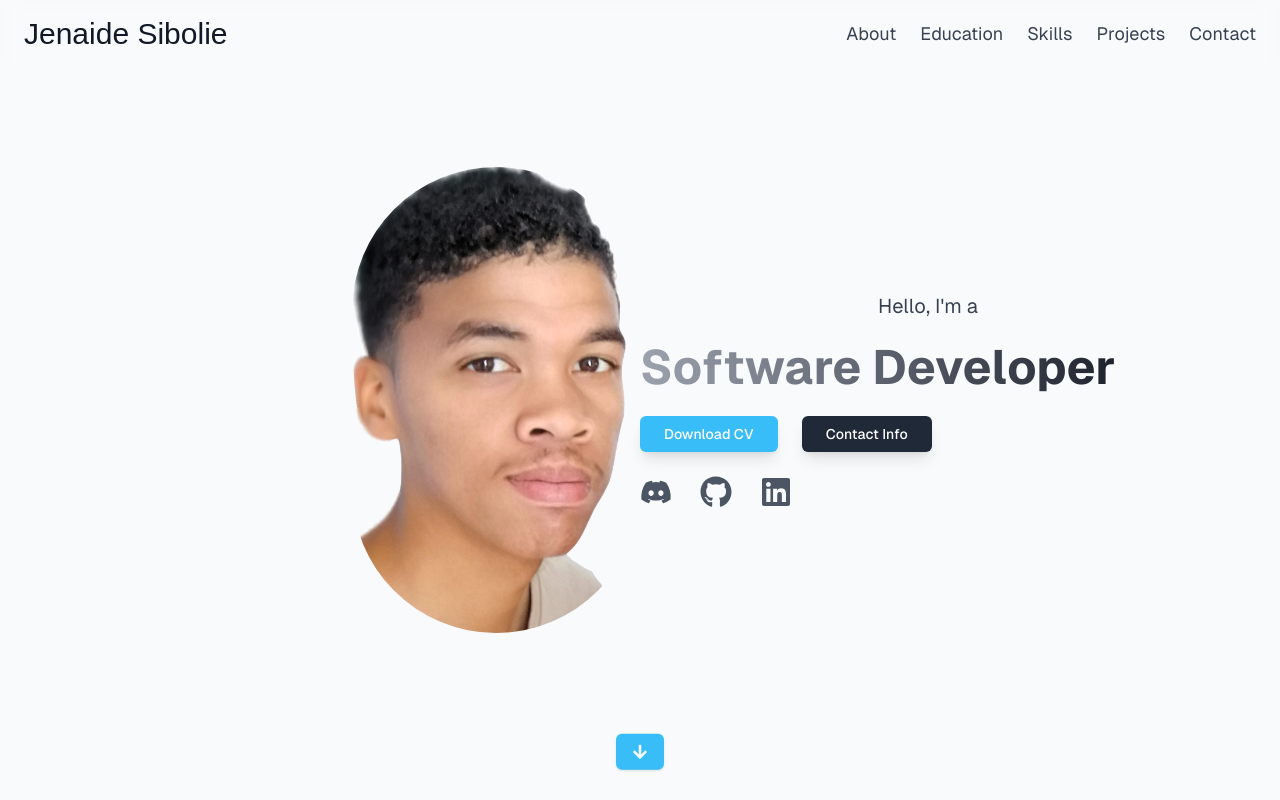
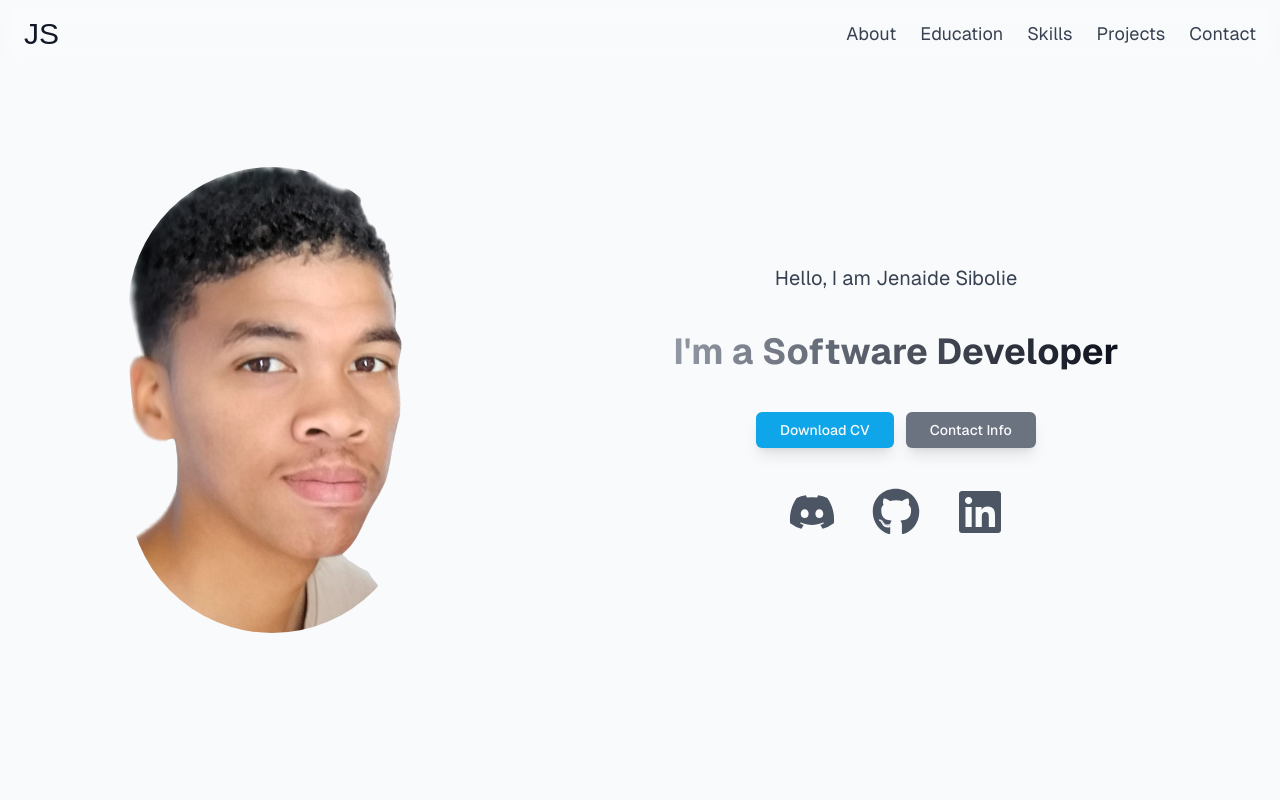
Before and after one commit to Jenaide/next_portfolio_2025, a Next.js app: page / in a window 1280 px wide. Shown: the top 800 px of the page. Built offline with nearby package versions, Linux system fonts and the light colour scheme.

Commit message:
added google analytics

```diff
--- a/package.json
+++ b/package.json
@@ -17,6 +17,7 @@
     "framer-motion": "^11.12.0",
     "lucide-react": "^0.462.0",
     "next": "^15.0.3",
+    "nextjs-google-analytics": "^2.3.7",
     "react": "^18.3.1",
     "react-dom": "^18.3.1",
     "react-icons": "^5.3.0",
--- /dev/null
+++ b/src/app/_document.tsx
@@ -0,0 +1,28 @@
+"use client";
+import Head from "next/head";
+
+export default function Document(){
+    return (
+        <>
+            <Head>
+                <script
+                    async
+                    src={`https://www.googletagmanager.com/gtag/js?id=${process.env.NEXT_PUBLIC_GA_MEASUREMENT_ID}`}
+                />
+
+                <script
+                    dangerouslySetInnerHTML={{
+                        __html: `
+                            window.dataLayer = window.dataLayer || [];
+                            function gtag(){dataLayer.push(arguments);}
+                            gtag('js', new Date());
+                            gtag('config', '${process.env.NEXT_PUBLIC_GA_MEASUREMENT_ID}', {
+                                page_path: window.location.pathname,
+                            });
+                        `,
+                    }}
+                />
+            </Head>
+        </>
+    )
+}
--- a/src/app/layout.tsx
+++ b/src/app/layout.tsx
@@ -2,6 +2,7 @@ import type { Metadata } from "next";
 import localFont from "next/font/local";
 import "./globals.css";
 import NavBar from "@/components/NavBar";
+import { GoogleAnalytics } from 'nextjs-google-analytics';
 
 const geistSans = localFont({
   src: "./fonts/GeistVF.woff",
--- a/src/app/page.tsx
+++ b/src/app/page.tsx
@@ -1,15 +1,17 @@
+"use client"
 import About from "@/components/About";
 import Contact from "@/components/Contact";
 import Education from "@/components/Education";
 import Introduction from "@/components/Introduction";
 import Projects from "@/components/Projects";
 import Skills from "@/components/Skills";
-
+import { GoogleAnalytics } from 'nextjs-google-analytics';
 
 
 export default function Home() {
   return (
     <div className="">
+      <GoogleAnalytics trackPageViews />
       {/* Intro section */}
         <Introduction />
 
--- a/src/components/Introduction.tsx
+++ b/src/components/Introduction.tsx
@@ -1,107 +1,104 @@
 "use client";
-import Image from 'next/image';
+
 import { motion } from "framer-motion";
-import ProfileImage from "../static/images/jenaide_noBG.png"
-import { FaArrowDown, FaDiscord, FaGithub, FaLinkedin } from 'react-icons/fa';
-import Link from 'next/link';
-import { Button } from './ui/button';
+import Image from "next/image";
+import ProfilePic from "../static/images/jenaide_noBG.png"
+import { Button } from "./ui/button";
+import Link from "next/link";
+import { FaDiscord, FaGithub, FaLinkedin } from "react-icons/fa";
 
 
+const scrollToContact = () => {
+    const aboutSection = document.getElementById("about");
+    aboutSection?.scrollIntoView({ behavior: "smooth" });
+};
+
 export default function Introduction(){
-
-    // smooth scroll
-    const scrollToAbout = () => {
-        const aboutSection = document.getElementById('about');
-        aboutSection?.scrollIntoView({ behavior: 'smooth' });
-    }
-
-    const scrollToContact = () => {
-        const aboutSection = document.getElementById('contact');
-        aboutSection?.scrollIntoView({ behavior: 'smooth' });
-    }
-
     return (
-        <section className='flex flex-col md:flex-row items-center justify-center px-6 md:px-16 space-y-12 md:space-y-0 min-h-screen py-10 bg-gray-50' >
-            {/* Profile Picture with Hover Effect */}
-            <div className='flex flex-col w-full md:w-1/2 items-center md:items-end'>
-                <div className='w-full flex justify-center md:justify-end'>
+        <motion.section
+            className='flex min-h-screen bg-gray-50 items-center justify-center p-32'
+            >
+            {/* Profile Picture Section */}
+            <motion.div
+                className="w-1/2"
+                initial={{ opacity: 0, y: -50 }}
+                animate={{ opacity: 1, y: 0, transition: { duration: 1 } }}
+            >
                 <Image
-                        src={ProfileImage}
-                        alt='profile'
+                    src={ProfilePic}
+                    alt="profile"
                     width={300}
                     height={300}
-                        className='w-32 sm:w-40 md:w-60 lg:w-72 h-auto rounded-full mx-auto md:mx-0'
+                    className="h-auto rounded-full sm:w-40 md:w-60 lg:w-72 w-32"
                 />
-                </div>
-            </div>
+            </motion.div>
 
-            {/* Introduction */}
+            {/* Introduction Section */}
             <motion.div
-                initial={{ opacity: 0 }}
-                animate={{ opacity: 1 }}
-                transition={{ duration: 0.9 }}
-                className='w-full md:w-1/2 space-y-6 text-center md:text-left'
+                className="w-1/2 flex-col items-center space-y-10 text-gray-700"
+                initial={{ opacity: 0, y: -50 }}
+                animate={{ opacity: 1, y: 0 }}
+                transition={{ duration: 0.8, delay: 0.5 }}
             >
-                <p className='text-center justify-center text-gray-700 text-xl'>Hello, I&apos;m a</p>
-                <h1 className='text-4xl lg:text-5xl md:text-left font-bold text-transparent bg-clip-text bg-gradient-to-r from-gray-400 to-gray-950'>Software Developer</h1>
+                <motion.h2
+                    className="text-center text-xl"
+                    >
+                        Hello, I am <span>Jenaide Sibolie</span>
+                    </motion.h2>
+                <motion.h1
+                    className="text-4xl text-center font-bold text-transparent bg-clip-text bg-gradient-to-r from-gray-400 to-gray-950"
+                    >
+                        I&apos;m a Software Developer
+                    </motion.h1>
 
-                {/* Buttons with Hover Animations */}
-                <div className='flex flex-col lg:flex-row items-center justify-center md:justify-start space-y-4 lg:space-y-0 lg:space-x-6'>
+                {/* Buttons Section */}
+                <div className="flex space-x-3 justify-center">
                     <Button
                         onClick={() => window.open("https://docs.google.com/document/d/1NanA2qe9JZhq6P1hGxre2itjbYi4XwAP84_uBPIdrqw/edit?usp=sharing")}
-                        className='bg-sky-400 text-white py-2 px-6 rounded-md shadow-lg transform hover:bg-sky-600 hover:scale-105 transition-all duration-300 ease-in-out'>
+                        className="py-2 px-6 rounded-md shadow-lg bg-sky-500 hover:bg-sky-950 transform transition-all duration-300 ease-in-out"
+                    >
                         Download CV
                     </Button>
-                    <Button onClick={scrollToContact} className='bg-gray-800 text-white py-2 px-6 rounded-md shadow-lg transform hover:scale-105 transition-all duration-300 ease-in-out'>
+
+                    <Button
+                        onClick={scrollToContact}
+                        className="py-2 px-6 rounded-md shadow-lg bg-gray-500 hover:bg-gray-900 transform transition-all duration-300 ease-in-out"
+                    >
                         Contact Info
                     </Button>
                 </div>
 
-                {/* Social Icons with Hover Animations */}
+                {/* Social Icons Section */}
                 <motion.div
                     initial={{ opacity: 0, y: 50 }}
-                    animate={{ opacity: 1, y: 0 }}
+                    animate={{ opacity: 2, y: 0 }}
                     transition={{ duration: 0.8, delay: 0.5 }}
-                    className='flex justify-center md:justify-start space-x-7'
+                    className="flex space-x-9 justify-center"
                 >
                     <Link
-                        href={"https://discord.com/channels/@me"}
+                        href="https://discord.com/channels/@me"
                         target='_blank'
-                        className='text-gray-600 hover:text-purple-600 transform hover:scale-110 transition-all duration-300 ease-in-out'>
-                        <FaDiscord className='w-8 h-8' />
+                        className='text-gray-600 hover:text-purple-600 transform hover:scale-110 transition-all duration-300 ease-in-out'
+                    >
+                        <FaDiscord className='w-12 h-12' />
+                    </Link>
+
+                    <Link
+                        href="https://github.com/Jenaide"
+                        target='_blank'
+                        className="text-gray-600 hover:text-black transform hover:scale-110 transition-all duration-300 ease-in-out"
+                    >
+                        <FaGithub className='w-12 h-12' />
                     </Link>
                     <Link
-                        href={"https://github.com/Jenaide"}
+                        href="https://www.linkedin.com/in/jenaide-sibolie-57a340158/"
                         target='_blank'
-                        className="text-gray-600 hover:text-black transform hover:scale-110 transition-all duration-300 ease-in-out">
-                        <FaGithub className='w-8 h-8' />
-                    </Link>
-                    <Link
-                        href={"https://www.linkedin.com/in/jenaide-sibolie-57a340158/"}
-                        target='_blank'
-                        className="text-gray-600 hover:text-sky-600 transform hover:scale-110 transition-all duration-300 ease-in-out">
-                        <FaLinkedin className='w-8 h-8' />
+                        className="text-gray-600 hover:text-sky-600 transform hover:scale-110 transition-all duration-300 ease-in-out"
+                    >
+                        <FaLinkedin className='w-12 h-12' />
                     </Link>
                 </motion.div>
             </motion.div>
-
-            {/* Bouncing Down Arrow */}
-            <motion.div
-                animate={{ y: [0, 10, 0] }}
-                transition={{
-                    y: {
-                        repeat: Infinity,
-                        repeatType: 'loop',
-                        duration: 1,
-                        ease: 'easeInOut'
-                    }
-                }}
-                className='hidden absolute bottom-10 md:flex justify-center w-full'
-            >
-                <Button onClick={scrollToAbout} className='bg-sky-400 transform hover:scale-110 hover:bg-sky-700 transition-all duration-300 ease-in-out'>
-                    <FaArrowDown className='w-10 h-10' />
-                </Button>
-            </motion.div>
-        </section>
+        </motion.section>
     )
 }
--- a/src/components/NavBar.tsx
+++ b/src/components/NavBar.tsx
@@ -92,7 +92,7 @@ export default function NavBar(){
                                       }`}
                                     whileHover={{ scale: 1.1 }}
                                 >
-                                    Jenaide Sibolie
+                                    JS
                                 </motion.h1>
                             </Link>
                         </motion.div>
```
Also changed, not shown: 1 other file (tests, documents, lock files or other folders). Lines whose indentation alone changed are shown as unchanged.
